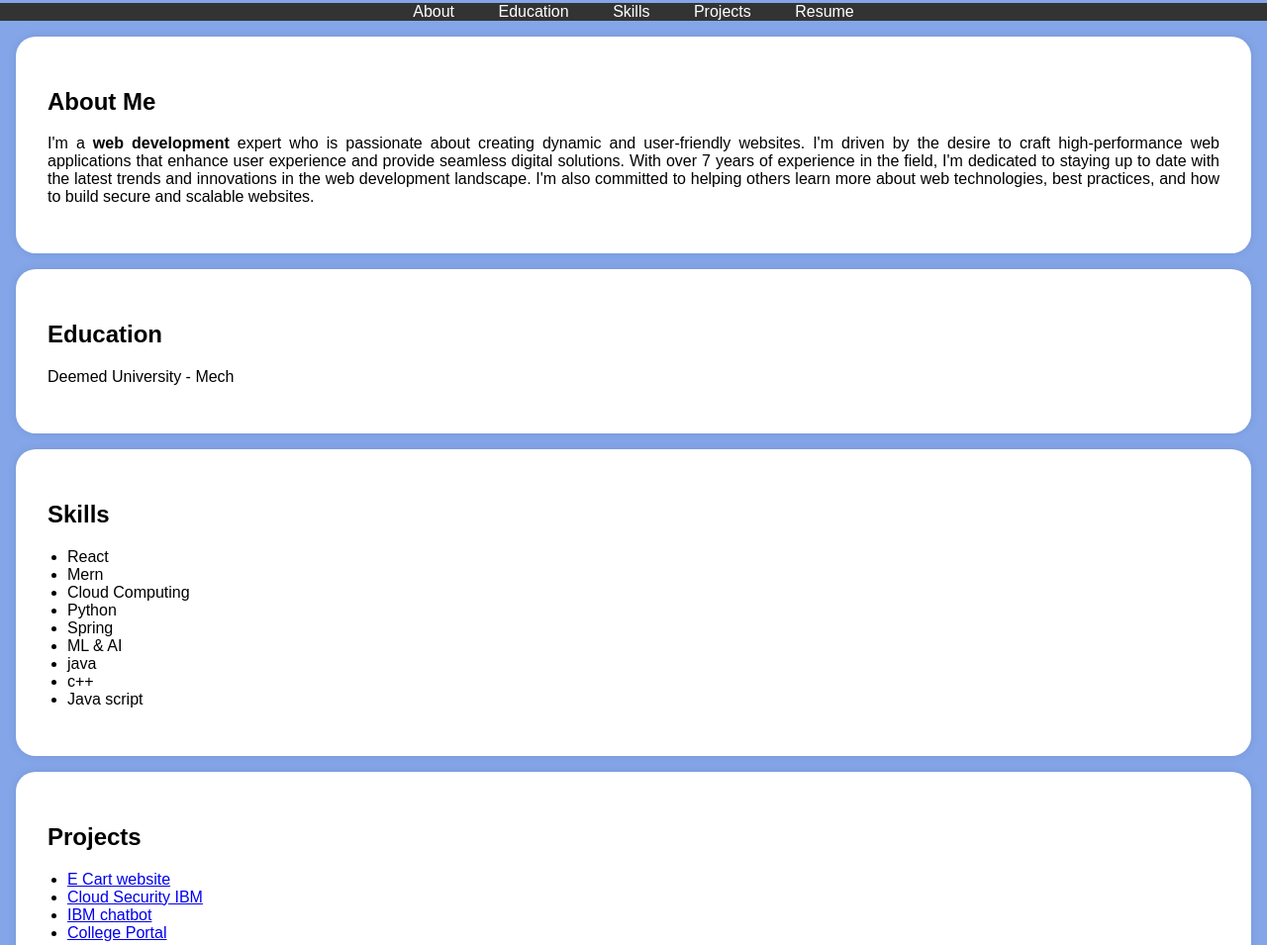
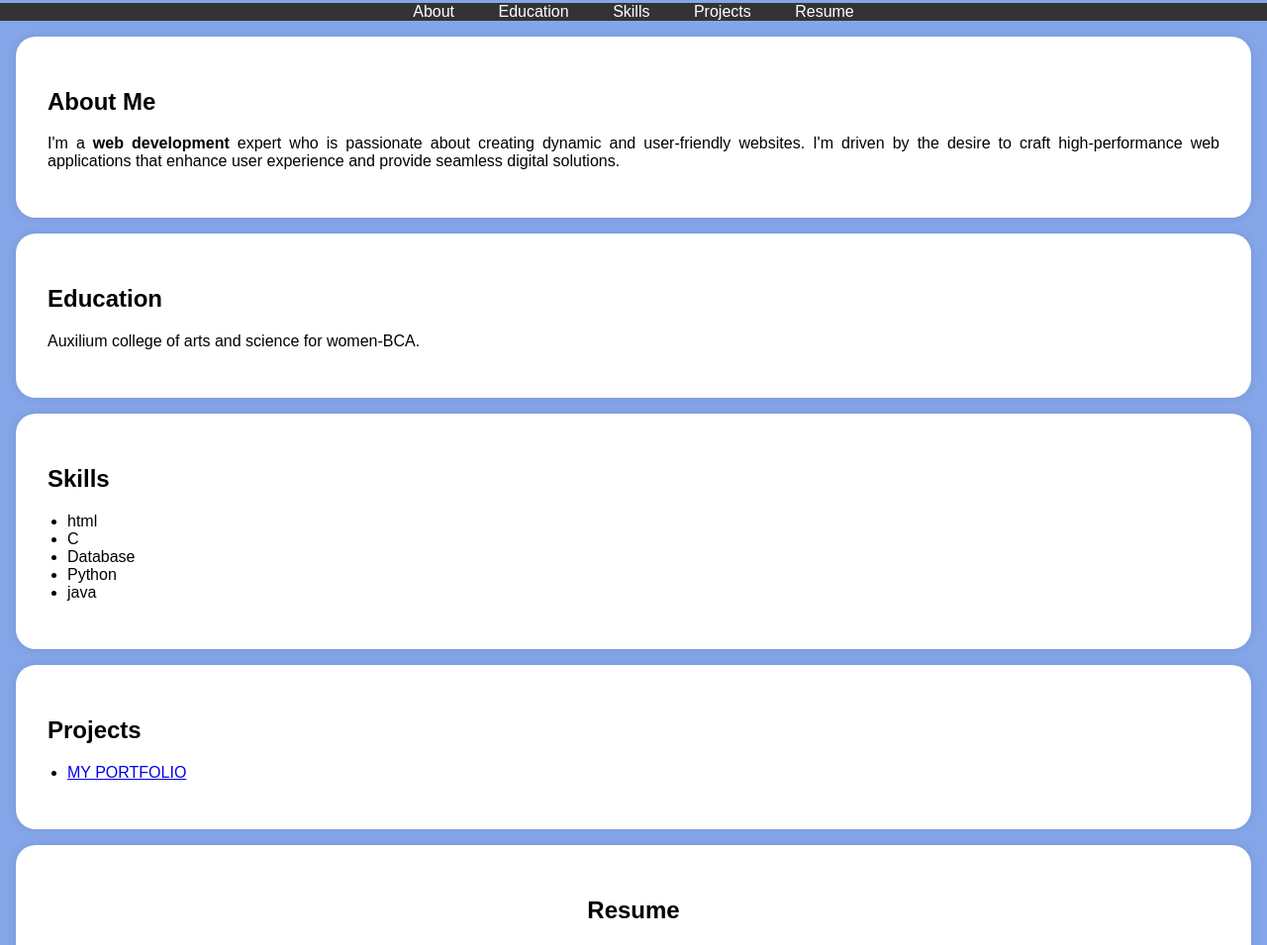
Before and after one commit to asbdu26223052620500112010/digital-portfolio-, a plain HTML site: page index.html in a window 1280 px wide. Shown: the part 210-1165 px from the top of the page at 99% size. Drawn offline with Linux system fonts and the light colour scheme.

Commit message:
Update index.html

```diff
--- a/index.html
+++ b/index.html
@@ -117,10 +117,7 @@
             <h2>About Me</h2>
             <p>I'm a <b>web development</b> expert who is passionate about creating dynamic and user-friendly websites.
                 I'm driven by the desire to craft high-performance web applications that enhance user experience and provide
-                 seamless digital solutions. With over 7 years of experience in the field, I'm dedicated to staying up to date
-                 with the latest trends and innovations in the
-                 web development landscape. I'm also committed to helping others learn more about web technologies,
-                 best practices, and how to build secure and scalable websites.</p>
+                 seamless digital solutions.</p>
 
         </div>
     </section>
@@ -128,7 +125,7 @@
     <section id="education">
         <div class="section-content">
             <h2>Education</h2>
-            <p>Deemed University  - Mech</p>
+            <p>Auxilium college of arts and science for women-BCA.</p>
 
 
         </div>
@@ -138,15 +135,15 @@
         <div class="section-content">
             <h2>Skills</h2>
             <ul>
-                <li>React</li>
-                <li>Mern</li>
-                <li>Cloud Computing</li>
+                <li>html</li>
+                <li>C</li>
+                <li>Database</li>
                 <li>Python</li>
-                <li>Spring</li>
-                <li>ML & AI</li>
+
+
                 <li>java</li>
-                <li>c++</li>
-                <li>Java script</li>
+
+
             </ul>
         </div>
     </section>
@@ -155,11 +152,8 @@
         <div class="section-content">
             <h2>Projects</h2>
             <ul>
-                <li><a href="#">E Cart website</a></li>
-                <li><a href="#">Cloud Security IBM</a></li>
-                <li><a href="#">IBM chatbot</a></li>
-                <li><a href="#">College Portal</a></li>
-                <!-- Add more project links here -->
+                <li><a href="#">MY PORTFOLIO</a></li>
+
             </ul>
         </div>
     </section>
```
